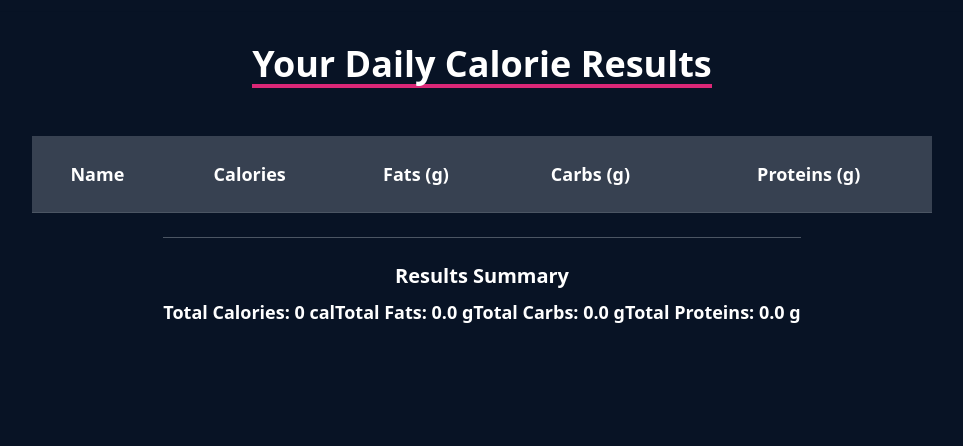
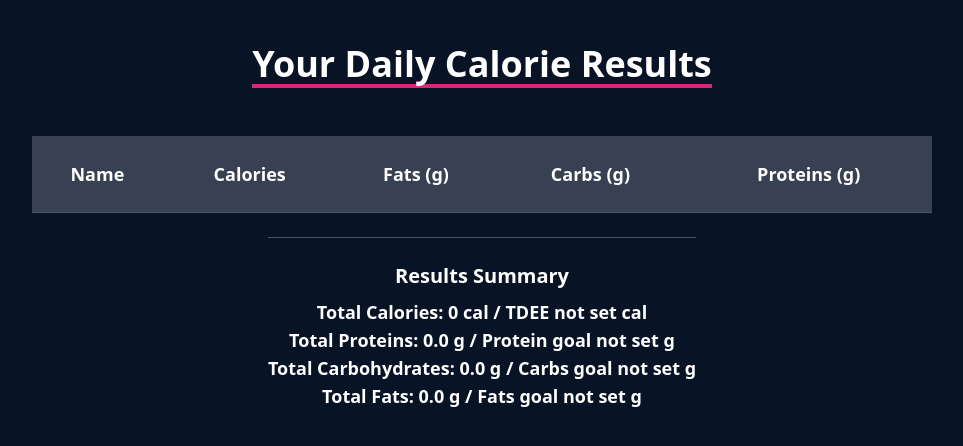
Before and after one commit to PatrycjaBochnak/ATuFit, a React (Create React App) app in the folder frontend/: page / in a window 1280 px wide. Shown: the part 3188-3634 px from the top of the page, without its empty margins (158-1121 px from the left). Built offline with nearby package versions, Linux system fonts and the light colour scheme.

Commit message:
add state macros

```diff
--- a/frontend/src/components/CalculatorBMR.jsx
+++ b/frontend/src/components/CalculatorBMR.jsx
@@ -1,5 +1,5 @@
 import React, { Component } from "react";
-import Cookies from "js-cookie";
+import { useCalculator } from "./CalculatorContext";
 
 class CalculatorBMR extends Component {
   constructor() {
@@ -13,7 +13,6 @@ class CalculatorBMR extends Component {
       bmr: "",
       error: "",
       flag: false,
-      finalResult: "",
     };
   }
 
@@ -30,35 +29,55 @@ class CalculatorBMR extends Component {
       return;
     }
 
+    try {
       let bmrCalc = 0;
       if (gender === "1") {
-      // Female
-      bmrCalc = 655 + 9.563 * weight + 1.85 * height - 4.676 * age;
+        bmrCalc = 655 + 9.563 * weight + 1.85 * height - 4.676 * age; // Female BMR
       } else if (gender === "2") {
-      // Male
-      bmrCalc = 66.5 + 13.75 * weight + 5.003 * height - 6.755 * age;
+        bmrCalc = 66.5 + 13.75 * weight + 5.003 * height - 6.755 * age; // Male BMR
+      } else {
+        throw new Error("Invalid gender selection");
       }
 
       this.setState({ bmr: bmrCalc, flag: true, error: "" });
+    } catch (error) {
+      this.setState({ error: error.message });
+    }
   };
 
   calculateFinalResult = () => {
     const { bmr, activity } = this.state;
-    let ActCalc = 0;
+    const { setResult } = this.props;
 
     if (!bmr || !activity) {
       this.setState({ error: "All fields are required" });
       return;
     }
-    if (activity) {
-      ActCalc = bmr * parseFloat(activity);
+
+    try {
+      const ActCalc = bmr * parseFloat(activity);
       const fixedResultNumber = parseInt(ActCalc.toFixed(0));
+      console.log("Final Result Number:", fixedResultNumber);
 
-      this.setState({ finalResult: fixedResultNumber }, () => {
+      console.log("BMR:", bmr);
+      console.log("Activity:", activity);
+      console.log("Calculated ActCalc:", ActCalc);
+      console.log("Fixed Result Number:", fixedResultNumber);
+
+      this.setState({ finalResult: fixedResultNumber });
+
       const { protein, carbohydrates, fats } =
         this.calculateMacronutrients(fixedResultNumber);
-        this.setCookie(fixedResultNumber, protein, carbohydrates, fats);
-      });
+
+      if (setResult) {
+        setResult({ result: fixedResultNumber, protein, carbohydrates, fats });
+      } else {
+        console.warn("setResult is not defined");
+      }
+
+      this.setState({ error: "", flag: true });
+    } catch (error) {
+      this.setState({ error: error.message });
     }
   };
 
@@ -74,30 +93,20 @@ class CalculatorBMR extends Component {
     return { protein, carbohydrates, fats };
   };
 
-  setCookie = (finalResultNumber, protein, carbohydrates, fats) => {
-    Cookies.set("finalResult", finalResultNumber, { expires: 7 });
-    Cookies.set("protein", protein.toFixed(1), { expires: 7 });
-    Cookies.set("carbohydrates", carbohydrates.toFixed(1), { expires: 7 });
-    Cookies.set("fats", fats.toFixed(1), { expires: 7 });
-  };
-
   render() {
-    const {
-      age,
-      weight,
-      height,
-      gender,
-      activity,
-      bmr,
-      error,
-      flag,
-      finalResult,
-    } = this.state;
+    const { age, weight, height, gender, activity, bmr, error, flag } =
+      this.state;
 
     return (
       <div className="calculator-BMR flex flex-col items-center justify-center h-screen bg-[#081325] text-white p-6">
-        <div className="w-full max-w-2xl p-6 overflow-y-auto" style={{ maxHeight: "80vh" }}>
-          <h3 id="text" className="text-4xl font-bold inline border-b-4 border-pink-600">
+        <div
+          className="w-full max-w-2xl p-6 overflow-y-auto"
+          style={{ maxHeight: "80vh" }}
+        >
+          <h3
+            id="text"
+            className="text-4xl font-bold inline border-b-4 border-pink-600"
+          >
             Calculate BMR and TDEE
           </h3>
           <p id="text-2" className="mt-4 mb-8 text-lg">
@@ -184,14 +193,17 @@ class CalculatorBMR extends Component {
 
               {bmr && (
                 <div className="result-BMR text-lg font-semibold mb-4">
-                  Your basic metabolism is: {parseFloat(bmr).toFixed(0)} calories
+                  Your basic metabolism is: {parseFloat(bmr).toFixed(0)}{" "}
+                  calories
                 </div>
               )}
 
               {flag && (
                 <div className="workout">
                   <div className="input-workout mb-4">
-                    <label className="label block font-semibold">Workout in a Week</label>
+                    <label className="label block font-semibold">
+                      Workout in a Week
+                    </label>
                     <select
                       className="activity mt-1 p-2 border border-gray-300 rounded w-full bg-gray-900 text-white"
                       value={activity}
@@ -201,9 +213,13 @@ class CalculatorBMR extends Component {
                       <option value="">Select your Activity</option>
                       <option value="1.2">No exercise</option>
                       <option value="1.375">Light (1-3 times per week)</option>
-                      <option value="1.55">Moderately (3-5 times per week)</option>
+                      <option value="1.55">
+                        Moderately (3-5 times per week)
+                      </option>
                       <option value="1.725">Heavy (6-7 times per week)</option>
-                      <option value="1.9">Very Heavy (6-7 times per week)</option>
+                      <option value="1.9">
+                        Very Heavy (6-7 times per week)
+                      </option>
                     </select>
                   </div>
                   <button
@@ -213,9 +229,10 @@ class CalculatorBMR extends Component {
                     Calculate TDEE
                   </button>
 
-                  {finalResult && (
+                  {this.state.finalResult !== "" && (
                     <div className="result-TDEE text-lg font-semibold mt-4">
-                      Your total metabolism is: {finalResult} calories
+                      Your total metabolism is: {this.state.finalResult}{" "}
+                      calories
                     </div>
                   )}
                 </div>
@@ -228,4 +245,9 @@ class CalculatorBMR extends Component {
   }
 }
 
-export default CalculatorBMR;
+const CalculatorBMRWithContext = () => {
+  const { setResult } = useCalculator();
+  return <CalculatorBMR setResult={setResult} />;
+};
+
+export default CalculatorBMRWithContext;
--- /dev/null
+++ b/frontend/src/components/CalculatorContext.jsx
@@ -0,0 +1,15 @@
+import React, { createContext, useState, useContext } from "react";
+
+const CalculatorContext = createContext();
+
+export const CalculatorProvider = ({ children }) => {
+  const [result, setResult] = useState(0);
+
+  return (
+    <CalculatorContext.Provider value={{ result, setResult }}>
+      {children}
+    </CalculatorContext.Provider>
+  );
+};
+
+export const useCalculator = () => useContext(CalculatorContext);
--- a/frontend/src/components/ListResult.jsx
+++ b/frontend/src/components/ListResult.jsx
@@ -1,11 +1,14 @@
 import React from "react";
-import Cookies from "js-cookie";
+import { useCalculator } from "./CalculatorContext";
 
 const ListResult = ({ props }) => {
-  const calories = Cookies.get("finalResult");
-  const protein = Cookies.get("protein");
-  const carbohydrates = Cookies.get("carbohydrates");
-  const fats = Cookies.get("fats");
+  const { result } = useCalculator();
+  const { fixedResultNumber, protein, carbohydrates, fats } = result || {};
+
+  const totalCalories = props.reduce((acc, item) => acc + item.calories, 0);
+  const totalProteins = props.reduce((acc, item) => acc + item.proteins, 0);
+  const totalCarbohydrates = props.reduce((acc, item) => acc + item.carbohydrates, 0);
+  const totalFats = props.reduce((acc, item) => acc + item.fats, 0);
 
   return (
     <div className="daily-results h-screen overflow-y-auto p-8 bg-[#081325] text-white rounded-lg shadow-md flex flex-col items-center">
@@ -41,18 +44,18 @@ const ListResult = ({ props }) => {
       </div>
       <div className="total-score mt-6 border-t border-gray-600 pt-4">
         <h3 className="text-xl font-bold text-center">Results Summary</h3>
-        <div className="flex justify-around mt-2">
+        <div className="flex flex-col items-center mt-2">
           <div className="text-lg font-semibold">
-            Total Calories: {props.reduce((n, { calories }) => n + calories, 0)} cal
+            Total Calories: {totalCalories} cal / {fixedResultNumber || "TDEE not set"} cal
           </div>
           <div className="text-lg font-semibold">
-            Total Fats: {props.reduce((n, { fats }) => n + parseFloat(fats), 0).toFixed(1)} g
+            Total Proteins: {totalProteins.toFixed(1)} g / {protein ? protein.toFixed(1) : "Protein goal not set"} g
           </div>
           <div className="text-lg font-semibold">
-            Total Carbs: {props.reduce((n, { carbohydrates }) => n + parseFloat(carbohydrates), 0).toFixed(1)} g
+            Total Carbohydrates: {totalCarbohydrates.toFixed(1)} g / {carbohydrates ? carbohydrates.toFixed(1) : "Carbs goal not set"} g
           </div>
           <div className="text-lg font-semibold">
-            Total Proteins: {props.reduce((n, { proteins }) => n + parseFloat(proteins), 0).toFixed(1)} g
+            Total Fats: {totalFats.toFixed(1)} g / {fats ? fats.toFixed(1) : "Fats goal not set"} g
           </div>
         </div>
       </div>
--- a/frontend/src/pages/Pages.jsx
+++ b/frontend/src/pages/Pages.jsx
@@ -4,23 +4,27 @@ import Contact from "../components/Contact";
 import HomePage from "../components/HomePage";
 import AddProduct from "../components/AddProduct";
 import Searcher from "../components/Searcher";
-import ListResult from "../components/ListResult.jsx"
+import ListResult from "../components/ListResult.jsx";
+import { CalculatorProvider } from "../components/CalculatorContext";
 
-const Pages = ({sr}) => {
+const Pages = ({ sr }) => {
   const [state, setState] = useState([]);
+
   const setCurrentProduct = (data) => {
     setState([...state, data]);
   };
 
   return (
-    <>
-      <HomePage sr={sr}/>
-      <CalculatorBMR sr={sr}/>
-      <Searcher setCurrentProduct={setCurrentProduct} sr={sr}/>
-      <AddProduct sr={sr}/>
-      <ListResult props={state} sr={sr}/>
-      <Contact sr={sr}/>
-    </>
+    <CalculatorProvider>
+      <>
+        <HomePage sr={sr} />
+        <CalculatorBMR setCurrentProduct={setCurrentProduct} sr={sr} />
+        <Searcher setCurrentProduct={setCurrentProduct} sr={sr} />
+        <AddProduct sr={sr} />
+        <ListResult props={state} sr={sr} />
+        <Contact sr={sr} />
+      </>
+    </CalculatorProvider>
   );
 };
 
```
Lines whose indentation alone changed are shown as unchanged.
